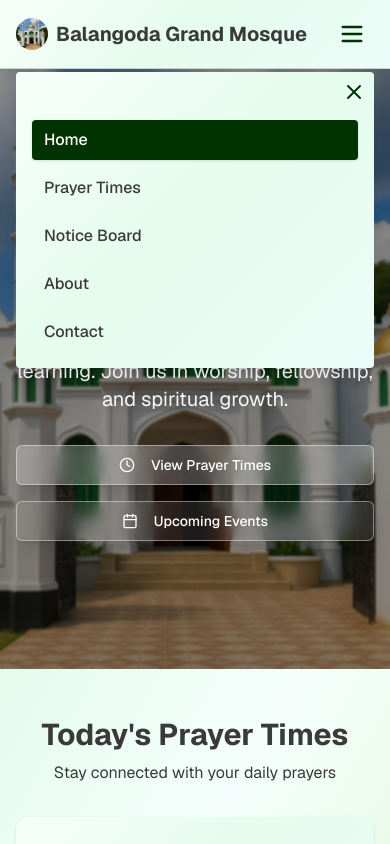
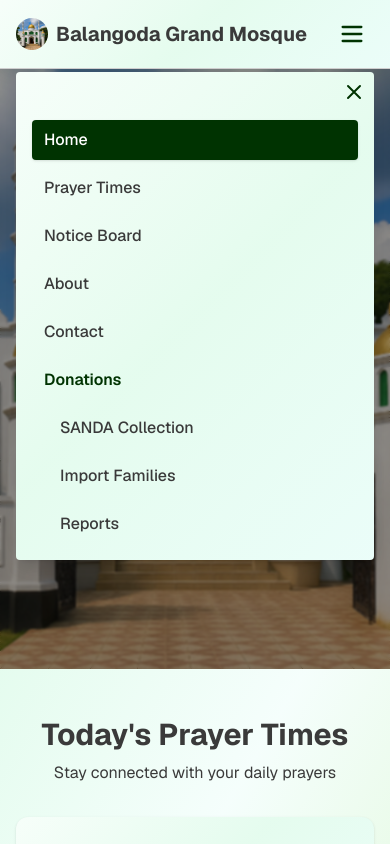
Before and after one commit to mukki00/masjidh-community-page, a Next.js app: page / in a window 390 px wide. Both pictures are taken after a click on the button "Open navigation". Shown: the top 844 px of the page. Built offline with nearby package versions, Linux system fonts and the light colour scheme.

Commit message:
Added: Donation in mobile view

```diff
--- a/components/Header.tsx
+++ b/components/Header.tsx
@@ -129,6 +129,22 @@ export default function Header() {
                   {item.label}
                 </a>
               ))}
+              {/* Donations section in mobile */}
+              <span className="px-3 py-2 font-semibold text-primary">Donations</span>
+              {donationItems.map(item => (
+                <a
+                  key={item.href}
+                  href={item.href}
+                  className={`px-3 py-2 rounded font-medium transition-colors ml-4
+                    ${pathname === item.href
+                      ? "bg-primary text-white shadow"
+                      : "text-foreground hover:bg-primary hover:text-white"}
+                  `}
+                  onClick={() => setMobileOpen(false)}
+                >
+                  {item.label}
+                </a>
+              ))}
             </div>
           </div>
         )}
```
